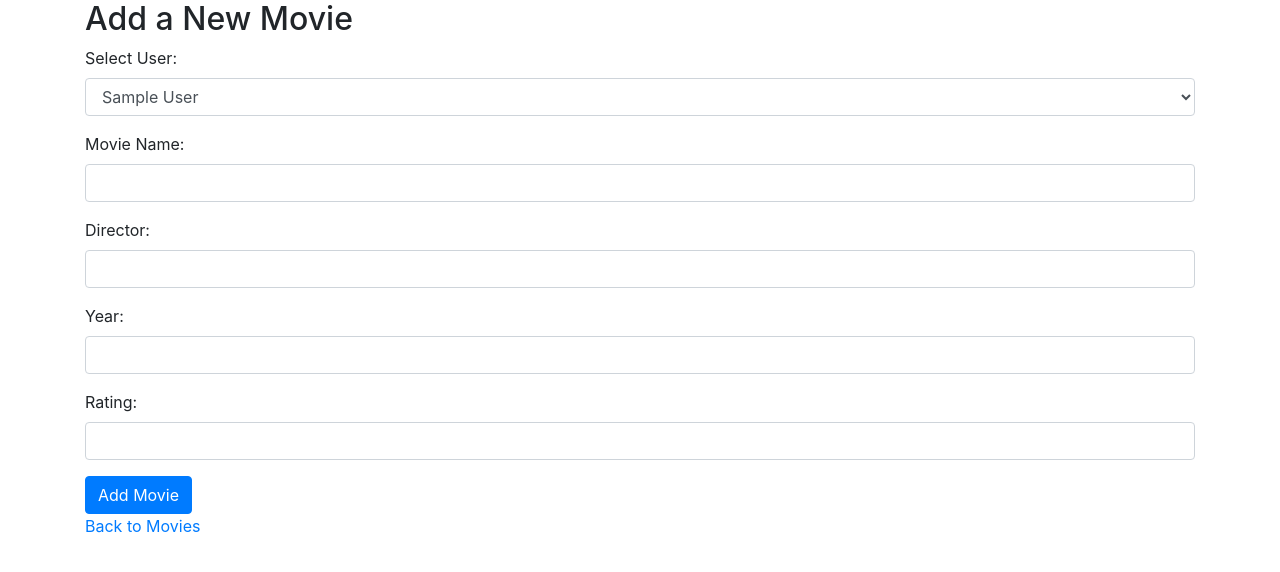
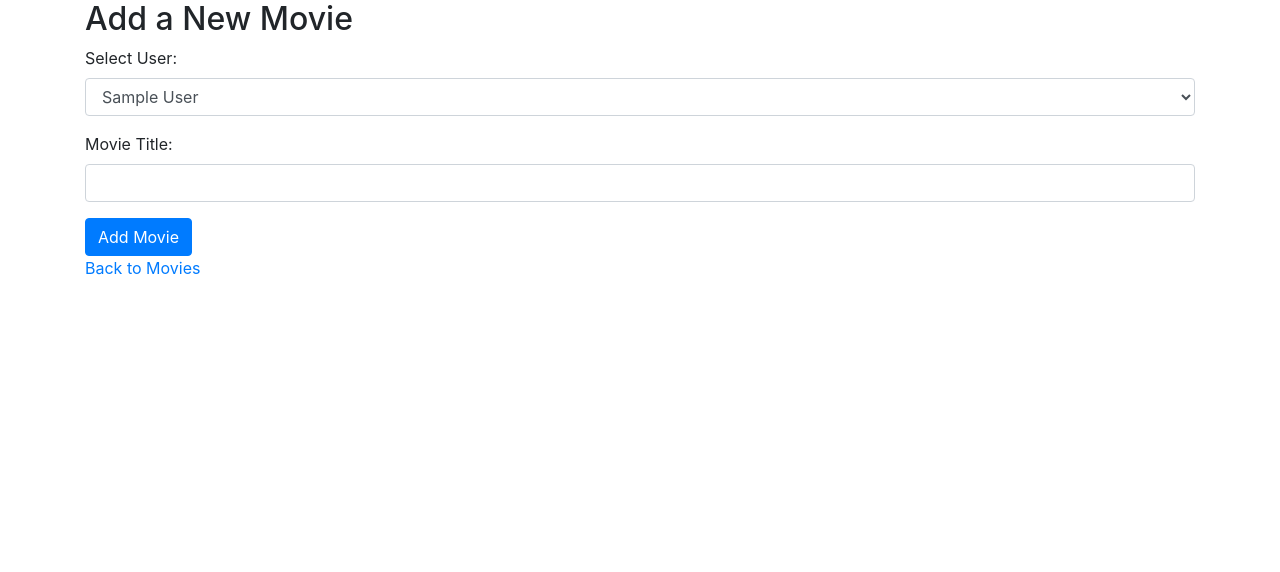
Before and after one commit to walkiger/movieweb_app, a Flask app: page /users/1/add_movie in a window 1280 px wide. Shown: the part 56-628 px from the top of the page. Run offline with Flask 3, Linux system fonts and the light colour scheme; tables that the repository leaves empty hold one stand-in row (values such as "Sample post"); some libraries are stand-ins or nearby versions.

Commit message:
updated add_movie route and html files for add_movie to handle omdb api, which I forgot. Updated README.md

```diff
--- a/app/routes.py
+++ b/app/routes.py
@@ -4,6 +4,7 @@ from flask import jsonify
 from sqlalchemy.exc import SQLAlchemyError
 from datetime import datetime, timedelta
 from app.data_manager.sqlite_data_manager import User, Movie
+import requests
 
 
 @app.errorhandler(404)
@@ -131,25 +132,29 @@ def add_movie(user_id=None):
                 app.logger.warning(f"No selected user ID provided.")
                 abort(400)
 
-            movie_name = request.form.get('name')
-            director = request.form.get('director')
-            year = request.form.get('year')
-            rating = request.form.get('rating')
-
-            if not all([movie_name, director, year, rating]):
-                error_message = "All fields are required."
+            movie_title = request.form.get('name')
+            if not movie_title:
+                error_message = "Movie title is required."
                 return render_template('add_movie.html', users=users, user=user, error=error_message)
 
-            try:
-                year = int(year)
-                rating = float(rating)
-            except ValueError:
-                error_message = "Year must be an integer and rating must be a number."
+            omdb_api_key = app.config.get('OMDB_API_KEY')
+            omdb_response = requests.get(f'http://www.omdbapi.com/?t={movie_title}&apikey={omdb_api_key}')
+            if omdb_response.status_code != 200:
+                error_message = "Failed to fetch movie details from OMDb API."
                 return render_template('add_movie.html', users=users, user=user, error=error_message)
+
+            omdb_data = omdb_response.json()
+            if omdb_data.get('Response') == 'False':
+                error_message = omdb_data.get('Error')
+                return render_template('add_movie.html', users=users, user=user, error=error_message)
+
+            director = omdb_data.get('Director')
+            year = omdb_data.get('Year')
+            rating = omdb_data.get('imdbRating')
 
             app.data_manager.add_movie(
                 user_id=selected_user_id,
-                movie_name=movie_name,
+                movie_name=movie_title,
                 director=director,
                 year=year,
                 rating=rating
--- a/app/templates/add_movie.html
+++ b/app/templates/add_movie.html
@@ -15,23 +15,14 @@
             </select>
         </div>
         <div class="form-group">
-            <label for="name">Movie Name:</label>
+            <label for="name">Movie Title:</label>
             <input type="text" id="name" name="name" class="form-control" required>
-        </div>
-        <div class="form-group">
-            <label for="director">Director:</label>
-            <input type="text" id="director" name="director" class="form-control" required>
-        </div>
-        <div class="form-group">
-            <label for="year">Year:</label>
-            <input type="number" id="year" name="year" class="form-control" required>
-        </div>
-        <div class="form-group">
-            <label for="rating">Rating:</label>
-            <input type="number" step="0.1" id="rating" name="rating" class="form-control" required>
         </div>
         <button type="submit" class="btn btn-primary">Add Movie</button>
     </form>
+    {% if error %}
+    <p style="color: red;">{{ error }}</p>
+    {% endif %}
     <p><a id="back-to-movies-link" href="{{ url_for('user_movies', user_id=user.id) }}">Back to Movies</a></p>
 </div>
 {% endblock %}
--- a/requirements.txt
+++ b/requirements.txt
@@ -13,3 +13,4 @@ pluggy==1.5.0
 SQLAlchemy==2.0.37
 typing_extensions==4.12.2
 Werkzeug==3.1.3
+requests==2.32.3
```
Also changed, not shown: README.md, data/database.db.
